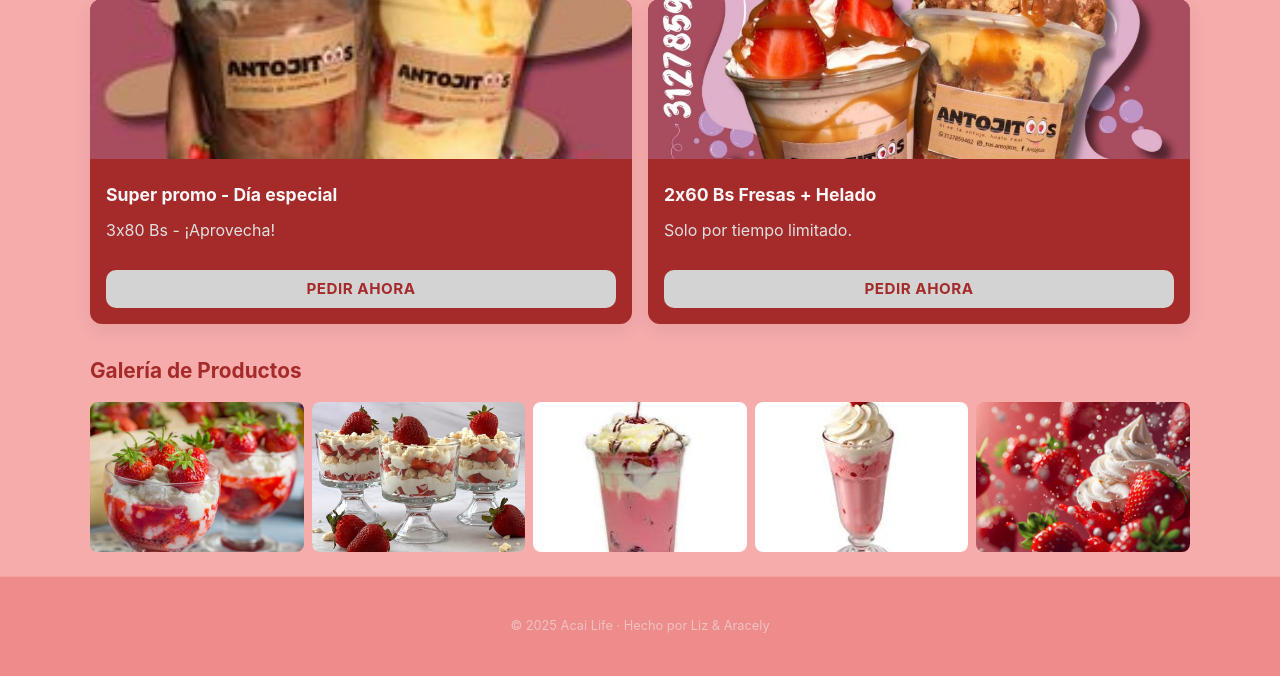
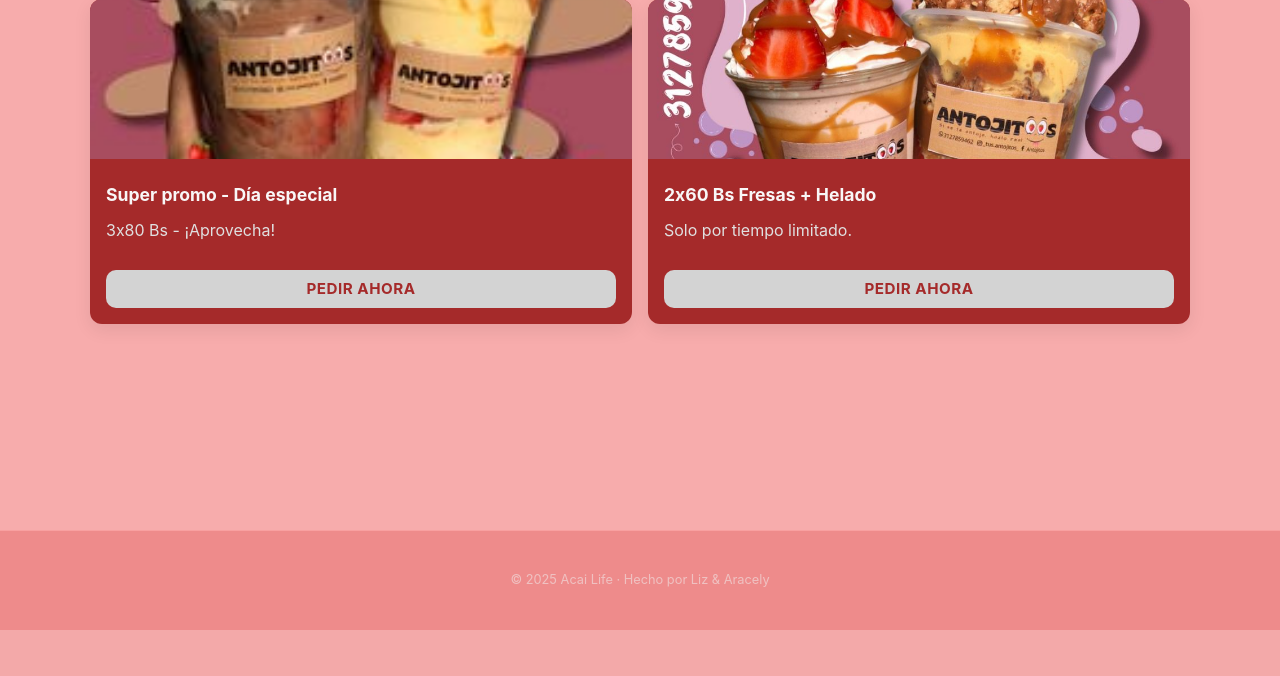
Before and after one commit to Faxterefalt/final, a PHP site: page /promociones.php in a window 1280 px wide. Shown: the part 170-846 px from the top of the page. After the commit the page ends 800 px from the top, so only its background shows below. Run offline with PHP 8.4, Linux system fonts and the light colour scheme.

Commit message:
sin galería en promociones

```diff
--- a/final/promociones.php
+++ b/final/promociones.php
@@ -51,17 +51,6 @@ $whatsapp = "59171234567";
         </article>
       </div>
 
-      <section class="gallery">
-        <h3>Galería de Productos</h3>
-        <div class="gallery-grid">
-          <img src="assets/img/fresas-copa.jpg" alt="">
-          <img src="assets/img/fresas-galleta.jpg" alt="">
-          <img src="assets/img/malteada1.jpg" alt="">
-          <img src="assets/img/malteada2.jpg" alt="">
-          <img src="assets/img/fresas-bg.jpg" alt="">
-        </div>
-      </section>
-    </section>
   </main>
 
   <footer class="site-footer">
```
